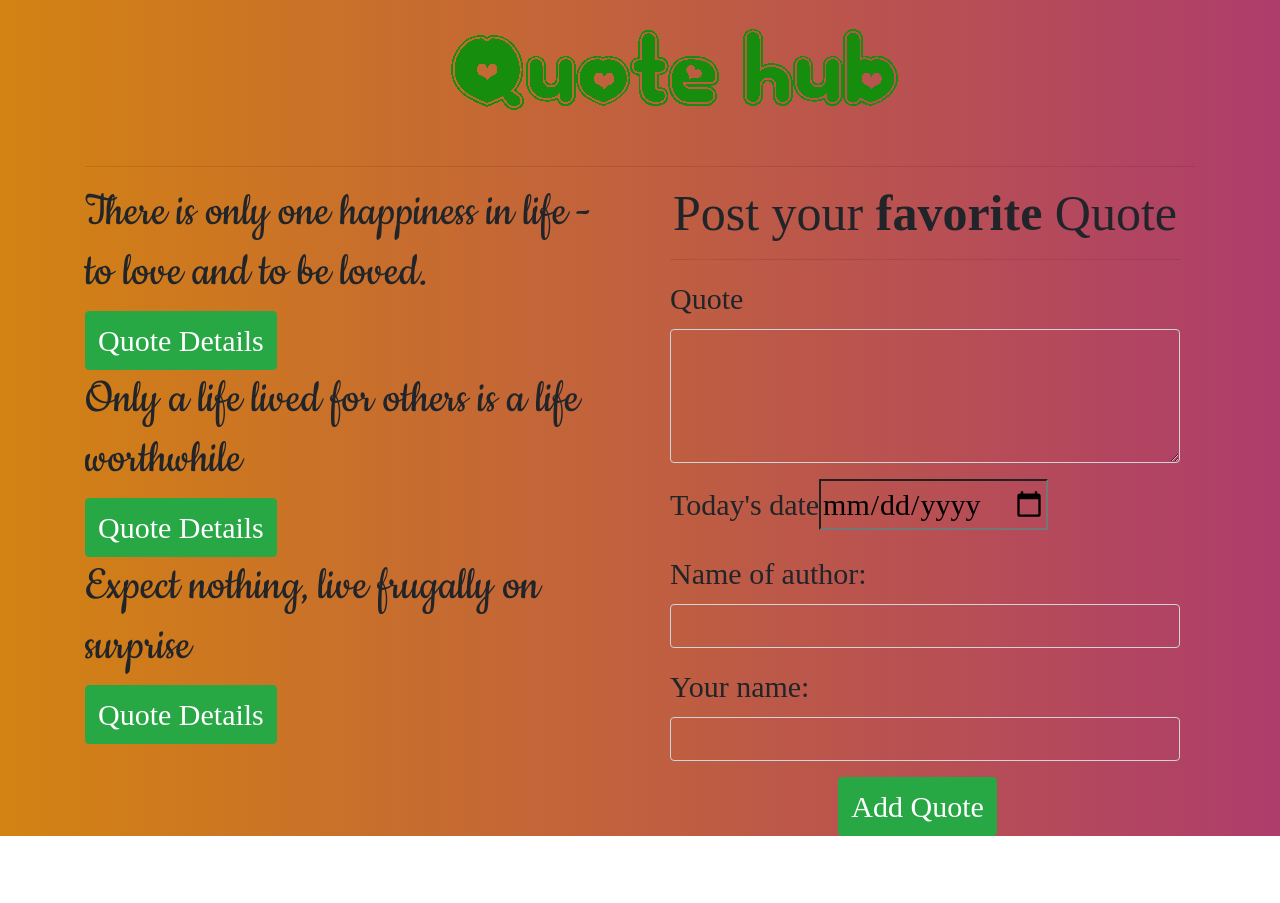
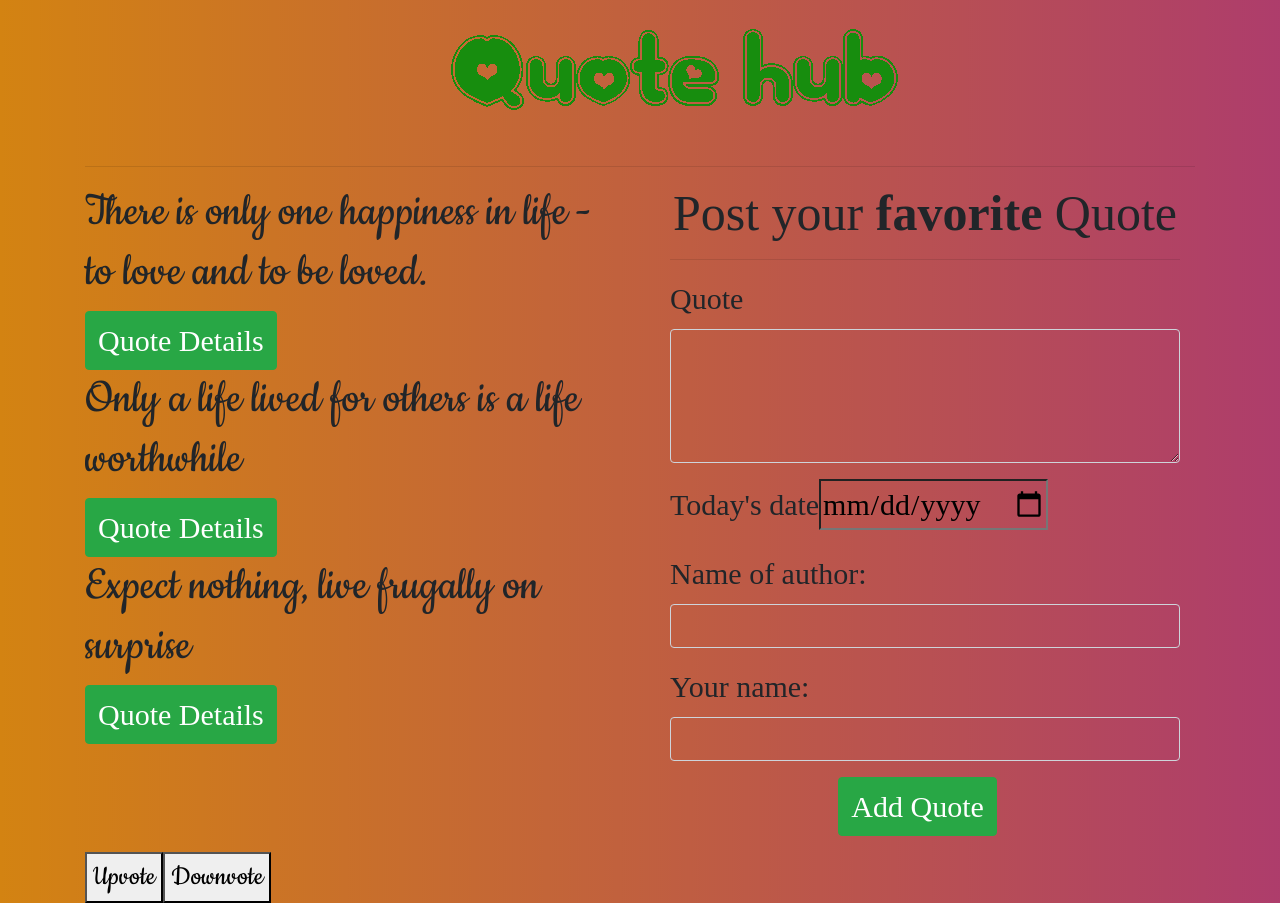
Before and after one commit to TracyOgutu/QUOTES, an Angular app: page / in a window 1280 px wide. Before the commit the page ends 836 px from the top, so only its background shows below. Built offline with nearby package versions, Linux system fonts and the light colour scheme; a web font is replaced by a local one.

Commit message:
add vote component

```diff
--- a/src/app/app.module.ts
+++ b/src/app/app.module.ts
@@ -9,6 +9,7 @@ import { QuoteDetailComponent } from './quote-detail/quote-detail.component';
 import { HighlightDirective } from './highlight.directive';
 import { TimeCountPipe } from './time-count.pipe';
 import { QuoteFormComponent } from './quote-form/quote-form.component';
+import { VotesComponent } from './votes/votes.component';
 
 @NgModule({
   declarations: [
@@ -17,7 +18,8 @@ import { QuoteFormComponent } from './quote-form/quote-form.component';
     QuoteDetailComponent,
     HighlightDirective,
     TimeCountPipe,
-    QuoteFormComponent
+    QuoteFormComponent,
+    VotesComponent
   ],
   imports: [
     BrowserModule,
--- a/src/app/quote-detail/quote-detail.component.html
+++ b/src/app/quote-detail/quote-detail.component.html
@@ -21,8 +21,8 @@
          <p id="time">This quote was posted {{quote.completeDate|timeCount}} days ago</p>
 
          <div>
-               <button (click)='quoteUpvote' class="btn btn-primary"> Upvote</button>
-               <button (click)='quoteDownvote' class="btn btn-warning ml-3">Downvote</button>
+               <!-- <button (click)='quoteUpvote' class="btn btn-primary"> Upvote</button>
+               <button (click)='quoteDownvote' class="btn btn-warning ml-3">Downvote</button>  -->
                <button (click)= 'quoteDelete(true)' class="btn btn-danger ml-3">Delete Quote</button>
 
          </div>
--- a/src/app/quote-detail/quote-detail.component.ts
+++ b/src/app/quote-detail/quote-detail.component.ts
@@ -18,16 +18,16 @@ export class QuoteDetailComponent implements OnInit {
     this.isComplete.emit(complete);
   }
 
-  quoteUpvote(upvote:boolean){
-    this.yesUpvote.emit(upvote);
+  // quoteUpvote(upvote:boolean){
+  //   this.yesUpvote.emit(upvote);
 
-  }
+  // }
 
-  quoteDownvote(downvote:boolean){
-    this.yesDownvote.emit(downvote);
+  // quoteDownvote(downvote:boolean){
+  //   this.yesDownvote.emit(downvote);
 
 
-  }
+  // }
 
   constructor() { }
 
--- a/src/app/quote/quote.component.html
+++ b/src/app/quote/quote.component.html
@@ -49,9 +49,10 @@
               </div>
 
               <div *ngIf='quote.showDescription'>
-                <app-quote-detail  [quote]='quote' (isComplete) = 'deleteQuote($event,i)' (yesUpvote)='makeUpvote($event,i)'
-                 (yesDownvote)='makeDownvote($event,i)'></app-quote-detail>
-
+                <app-quote-detail  [quote]='quote' (isComplete) = 'deleteQuote($event,i)'
+                 ></app-quote-detail>
+                 <!-- (yesUpvote)='makeUpvote($event,i)'
+                 (yesDownvote)='makeDownvote($event,i)' -->
               </div>
             </div>
           </div>
@@ -60,7 +61,9 @@
 
               </div>
         </div>
-
+      <div>
+        <app-votes></app-votes>
+      </div>
 
       </div>
 
--- /dev/null
+++ b/src/app/votes/votes.component.html
@@ -0,0 +1,5 @@
+<div>
+    <p>{{numberOfLikes}}</p>
+    <button (click)="upvoteButtonClick()">Upvote</button>
+    <button (click)="downvoteButtonClick()">Downvote</button>
+</div>
--- /dev/null
+++ b/src/app/votes/votes.component.ts
@@ -0,0 +1,25 @@
+import { Component, OnInit } from '@angular/core';
+
+@Component({
+  selector: 'app-votes',
+  templateUrl: './votes.component.html',
+  styleUrls: ['./votes.component.css']
+})
+export class VotesComponent implements OnInit {
+
+  numberOfVotes:number;
+
+  upvoteButtonClick(){
+   this.numberOfVotes++;
+  }
+
+  downvoteButtonClick(){
+    this.numberOfVotes--;
+  }
+
+  constructor() { }
+
+  ngOnInit() {
+  }
+
+}
```
Also changed, not shown: src/app/votes/votes.component.css (added), 1 other file (tests, documents, lock files or other folders).
